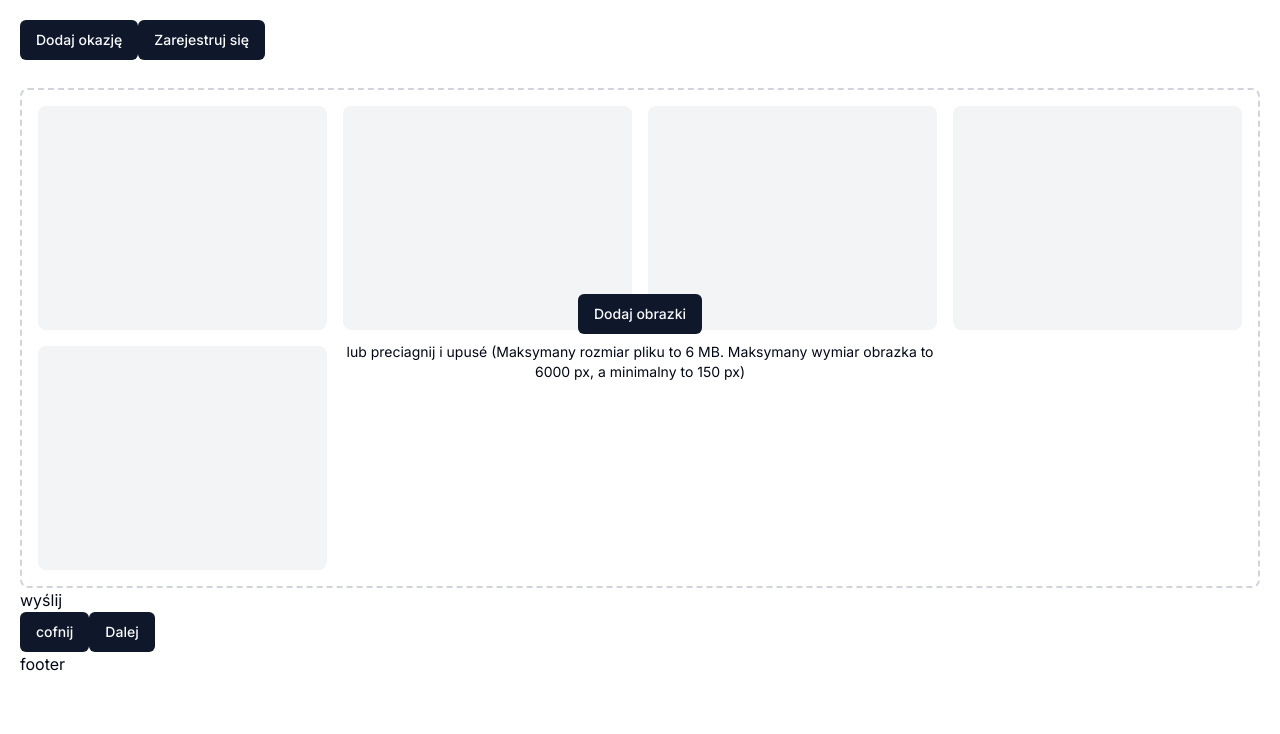
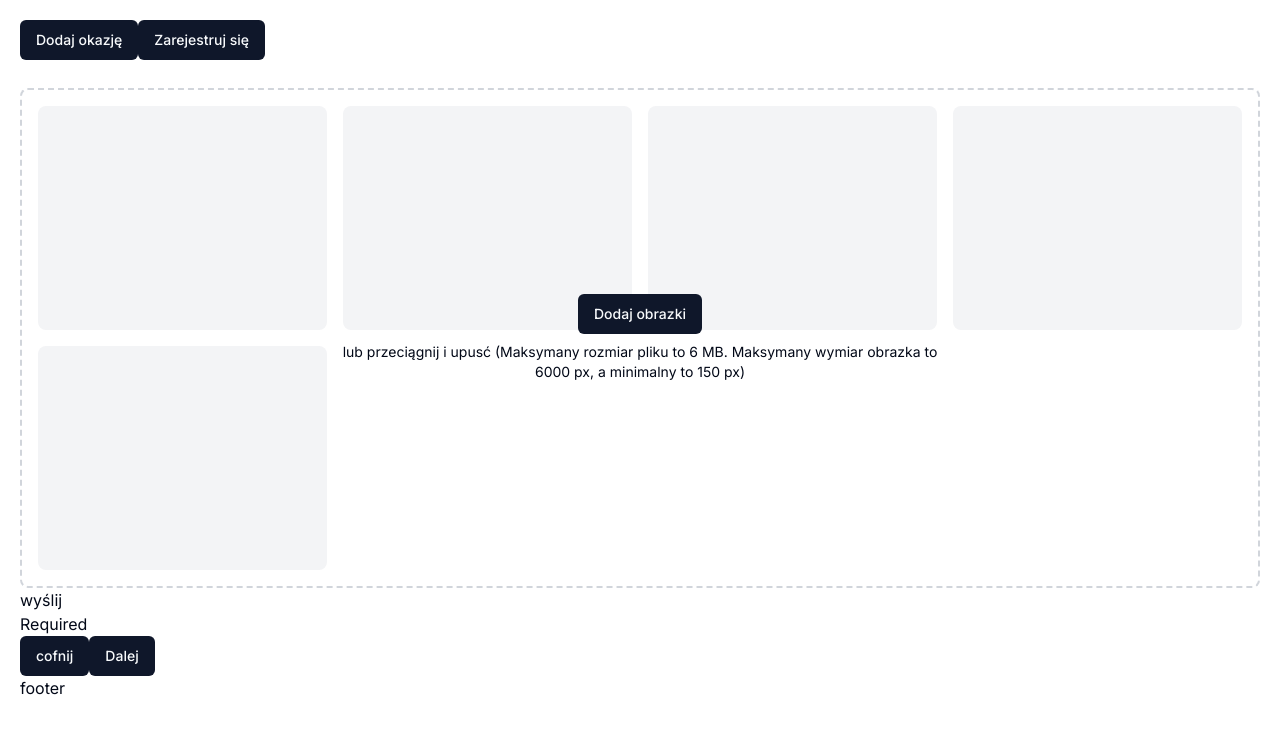
Before and after one commit to 1991Pawel/next-14-practice, a Next.js app: page /sale/item in a window 1280 px wide. Both pictures are taken after a click on the button "wyślij". Shown: the top 734 px of the page. Built offline with nearby package versions, Linux system fonts and the light colour scheme.

Commit message:
fix types

```diff
--- a/src/components/FileInput/FileInput.tsx
+++ b/src/components/FileInput/FileInput.tsx
@@ -1,5 +1,5 @@
 "use client";
-import React, { useCallback, useEffect } from "react";
+import React, { type SyntheticEvent, useCallback, useEffect } from "react";
 import { useDropzone } from "react-dropzone";
 import { useFormContext } from "react-hook-form";
 import { X } from "lucide-react";
@@ -16,9 +16,13 @@ const PhotosPlaceholder = () => {
 	);
 };
 
-const Photos = ({ files, handleRemoveFile }) => {
-	console.log(files, "files");
-	const placeholderBox = () => {};
+type PhotosProps = {
+	files: File[];
+	handleRemoveFile: (e: SyntheticEvent, indexFileToRemove: number) => void;
+};
+
+const Photos = ({ files, handleRemoveFile }: PhotosProps) => {
+	const placeholdersNumber = 5;
 	if (!files?.length) {
 		return (
 			<div className="relative mt-7 rounded-lg border-2 border-dashed   border-gray-300 p-4">
@@ -27,16 +31,16 @@ const Photos = ({ files, handleRemoveFile }) => {
 						Dodaj obrazki
 					</Button>
 					<p className="mt-2 text-center text-sm">
-						lub preciagnij i upusé (Maksymany rozmiar pliku to 6 MB. Maksymany wymiar obrazka to
+						lub przeciągnij i upusć (Maksymany rozmiar pliku to 6 MB. Maksymany wymiar obrazka to
 						6000 px, a minimalny to 150 px)
 					</p>
 				</div>
 				<div className="grid grid-cols-2 gap-4  md:grid-cols-3 lg:grid-cols-4">
-					<div className="h-32 rounded-lg bg-gray-100 sm:h-40 md:h-48 lg:h-56"></div>
-					<div className="h-32 rounded-lg bg-gray-100 sm:h-40 md:h-48 lg:h-56"></div>
-					<div className="h-32 rounded-lg bg-gray-100 sm:h-40 md:h-48 lg:h-56"></div>
-					<div className="h-32 rounded-lg bg-gray-100 sm:h-40 md:h-48 lg:h-56"></div>
-					<div className="h-32 rounded-lg bg-gray-100 sm:h-40 md:h-48 lg:h-56"></div>
+					{Array(placeholdersNumber)
+						.fill(null)
+						.map((_, i) => (
+							<div key={i} className="h-32 rounded-lg bg-gray-100 sm:h-40 md:h-48 lg:h-56"></div>
+						))}
 				</div>
 			</div>
 		);
@@ -71,16 +75,23 @@ const Photos = ({ files, handleRemoveFile }) => {
 	}
 };
 
-export const FileInput = (props) => {
-	const { name, label = name, mode = "update" } = props;
+type FileInputProps = {
+	name: string;
+	mode: string;
+	accept?: string;
+	type: string;
+};
+
+export const FileInput = (props: FileInputProps) => {
+	const { name, mode = "update", accept } = props;
 
 	const { register, unregister, setValue, watch } = useFormContext();
 
-	const files = watch(name);
+	const files: File[] = watch(name) as File[];
 
 	const onDrop = useCallback(
-		(droppedFiles) => {
-			let newFiles = [];
+		(droppedFiles: File[]) => {
+			let newFiles: File[] = [];
 
 			if (mode === "update") {
 				newFiles = droppedFiles;
@@ -106,15 +117,16 @@ export const FileInput = (props) => {
 		[setValue, name, mode, files],
 	);
 
-	const handleRemoveFile = (e, indexFileToRemove) => {
+	const handleRemoveFile = (e: SyntheticEvent, indexFileToRemove: number) => {
 		e.stopPropagation();
+
 		const updatedFiles = files.filter((_, i) => i !== indexFileToRemove);
 		setValue(name, updatedFiles, { shouldValidate: false });
 	};
 
-	const { getRootProps, getInputProps, isDragActive } = useDropzone({
+	const { getRootProps, getInputProps } = useDropzone({
 		onDrop,
-		accept: props.accept,
+		accept: { accepted: [accept ?? ""] },
 	});
 
 	useEffect(() => {
--- a/src/components/modules/add-offer/Form/ImagesForm.tsx
+++ b/src/components/modules/add-offer/Form/ImagesForm.tsx
@@ -1,21 +1,38 @@
 "use client";
-import { useForm, FormProvider, useFormContext } from "react-hook-form";
+import { useForm, FormProvider } from "react-hook-form";
+import * as z from "zod";
+import { zodResolver } from "@hookform/resolvers/zod";
+import { FileInput } from "@/components/FileInput/FileInput";
+const MAX_FILE_SIZE = 5000000;
+const ACCEPTED_IMAGE_TYPES = ["image/jpeg", "image/jpg", "image/png", "image/webp"];
+const schema = z.object({
+	pictures: z.array(z.any()).refine(
+		(files: File[]) => {
+			// Sprawdź, czy przynajmniej jeden plik został przesłany
+			if (!files || files.length === 0) return false;
 
-import { FileInput } from "@/components/FileInput/FileInput";
-export const ImagesForm = ({ handleNextStep }: { handleNextStep: () => void }) => {
-	const methods = useForm({
+			const allImages = files.every((file) => ACCEPTED_IMAGE_TYPES.includes(file?.type));
+
+			const allUnderSizeLimit = files.every((file: File) => file?.size <= MAX_FILE_SIZE);
+
+			return allImages && allUnderSizeLimit;
+		},
+		{
+			message: `At least one image is required. Only .jpg, .jpeg, .png, and .webp files are accepted. Max file size is 5MB.`,
+		},
+	),
+});
+
+type Schema = z.infer<typeof schema>;
+
+export const ImagesForm = () => {
+	const methods = useForm<Schema>({
 		mode: "onBlur",
+		resolver: zodResolver(schema),
 	});
-	const onSubmit = methods.handleSubmit((values) => {
+	const onSubmit = (values: Schema) => {
 		console.log("values", values);
-		// Implement your own form submission logic here.
-	});
-	// function handleOnChange(e: React.FormEvent<HTMLInputElement>) {
-	// 	const target = e.target as HTMLInputElement & {
-	// 		files: FileList;
-	// 	};
-	// 	console.log(target.files);
-	// }
+	};
 
 	return (
 		<section>
@@ -23,24 +40,17 @@ export const ImagesForm = ({ handleNextStep }: { handleNextStep: () => void }) =
 				<form onSubmit={methods.handleSubmit(onSubmit)}>
 					<FileInput
 						accept="image/png, image/jpg, image/jpeg"
-						multiple
 						name="pictures"
 						mode="append"
+						type="file"
 					/>
+
 					<button> wyślij</button>
+					{methods?.formState?.errors?.pictures && (
+						<div>{methods?.formState?.errors?.pictures?.message}</div>
+					)}
 				</form>
 			</FormProvider>
-
-			{/* <Dropzone onDrop={(acceptedFiles) => console.log(acceptedFiles)}>
-				{({ getRootProps, getInputProps }) => (
-					<section>
-						<div {...getRootProps()}>
-							<input {...getInputProps()} />
-							<p>Drag 'n' drop some files here, or click to select files</p>
-						</div>
-					</section>
-				)}
-			</Dropzone> */}
 		</section>
 	);
 };
```
